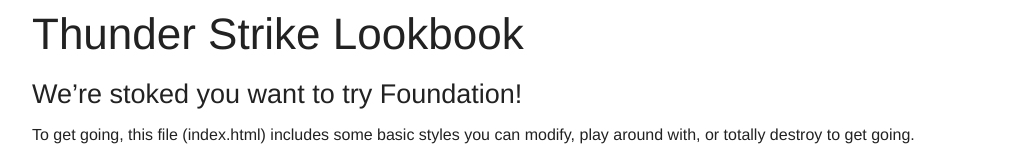
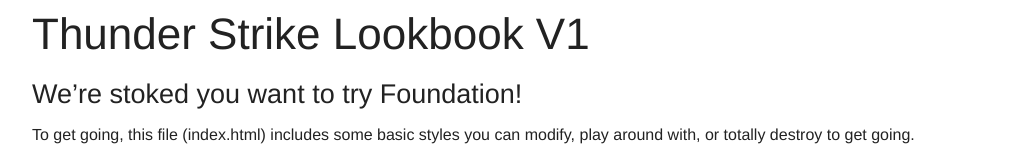
Before and after one commit to losifer/thunderstrike, a plain HTML site: page index.html in a window 1280 px wide. Shown: the top 160 px of the page, without its empty margins (123-1154 px from the left). Drawn offline with Linux system fonts and the light colour scheme.

Commit message:
Change to index

```diff
--- a/index.html
+++ b/index.html
@@ -11,7 +11,7 @@
 
     <div class="row">
       <div class="large-12 columns">
-        <h1>Thunder Strike Lookbook</h1>
+        <h1>Thunder Strike Lookbook V1</h1>
       </div>
     </div>
 
```
